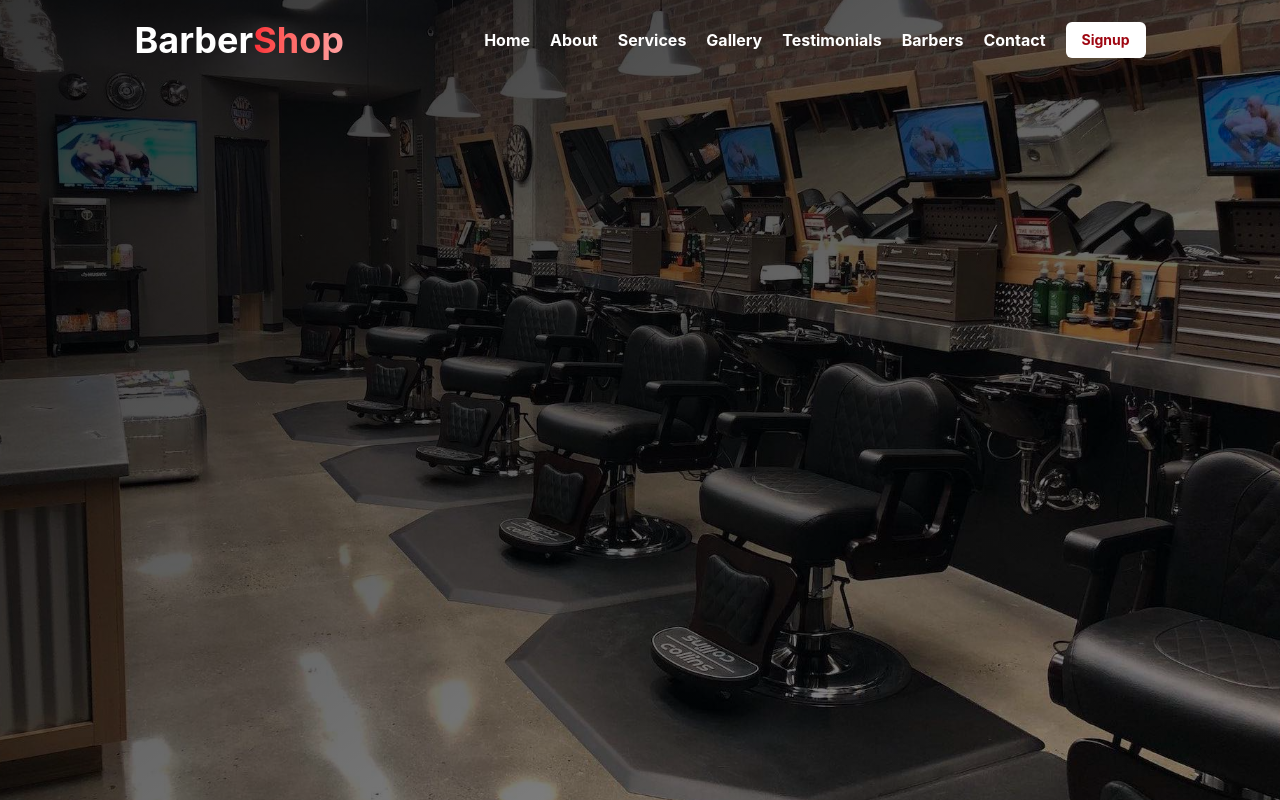
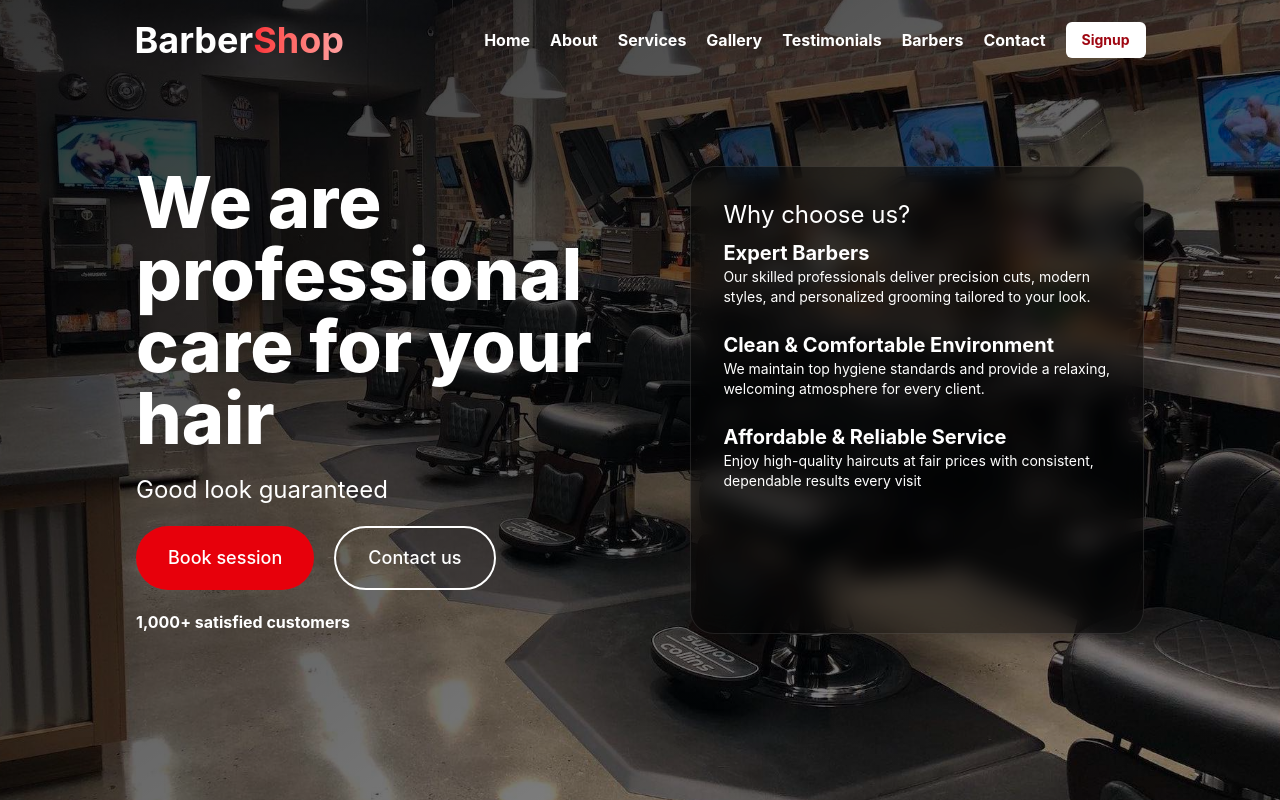
Before and after one commit to tonyopuodho/BarberShop, a React (Vite) app: page / in a window 1280 px wide. Built offline with nearby package versions, Linux system fonts and the light colour scheme.

Commit message:
hero page implementation

```diff
--- a/src/Components/Hero.jsx
+++ b/src/Components/Hero.jsx
@@ -1,4 +1,6 @@
 import React, { useEffect, useState } from 'react'
+import { FaShieldAlt } from 'react-icons/fa'
+import { FaPenRuler } from 'react-icons/fa6'
 
 function Hero() {
   const backgroundImages = ["src/assets/image1.jpg",
@@ -29,6 +31,59 @@ function Hero() {
           ))
         }
       </div>
+      {/* text content */}
+      <div className='relative z-20 flex items-center justify-center h-full'>
+        <div className='max-w-7xl md:w-[80%] flex justify-between gap-5 px-2'>
+          <div className='top-30 md:w-[50%] flex flex-col gap-5'>
+            <h1 className='text-6xl md:text-7xl text-white font-extrabold'>We are professional care for your hair</h1>
+            <p className='text-2xl text-white'>Good look guaranteed</p>
+              <div className={`flex flex-col sm:flex-row gap-5`}>
+                  <a href="#classes" className='group relative overflow-hidden rounded-full bg-red-600 px-8 py-4 text-white font-medium
+                  text-lg inline-flex items-center justify-center transition-all duration-300 transform hover:translate-y-[-2px] hover:shadow-lg
+                  '>
+                      <span className='relative z-10'>Book session</span>
+                      <div className='absolute inset-0 bg-gradient-to-r from-red-700 to-red-500
+                      transform scale-x-0 group-hover:scale-100 transition-all duration-300 origin-left
+                      '></div>
+                  </a>
+                  <a href="#classes" className='group relative overflow-hidden rounded-full border-2 px-8 py-4 text-white font-medium
+                  text-lg inline-flex items-center justify-center transition-all duration-300 transform hover:translate-y-[-2px] hover:shadow-lg
+                  '>
+                      <span className='relative z-10'>Contact us</span>
+                      <div className='absolute inset-0 bg-gradient-to-r from-red-700 to-red-500
+                      transform scale-x-0 group-hover:scale-100 transition-all duration-300 origin-left
+                      '></div>
+                  </a>
+                </div>
+                 <div className='text-white font-bold text-md'> 1,000+ satisfied customers</div>
+          </div>
+          <div className='bg-black/40 backdrop-blur-md p-8 rounded-3xl border
+          border-white/10 shadow-xl relative overflow-hidden hidden lg:block w-[45%]'>
+            <h1 className='text-bold text-white text-2xl mb-2'>Why choose us?</h1>
+            <div className='flex flex-col gap-6'>
+              <div className='flex gap-2'>
+
+                <div className='flex flex-col'>
+                  <h3 className='font-bold text-xl text-white'>Expert Barbers</h3>
+                  <p className='text-white text-sm'>Our skilled professionals deliver precision cuts, modern styles, and personalized grooming tailored to your look.</p>
+                </div>
+              </div>
+              <div className='flex gap-2'>
+                <div className='flex flex-col'>
+                  <h3 className='font-bold text-xl text-white'>Clean & Comfortable Environment</h3>
+                  <p className='text-white text-sm'>We maintain top hygiene standards and provide a relaxing, welcoming atmosphere for every client.</p>
+                </div>
+              </div>
+              <div className='flex gap-2'>
+                <div className='flex flex-col'>
+                  <h3 className='font-bold text-xl text-white'>Affordable & Reliable Service</h3>
+                  <p className='text-white text-sm'>Enjoy high-quality haircuts at fair prices with consistent, dependable results every visit</p>
+                </div>
+              </div>
+            </div>
+          </div>
+        </div>
+      </div>
     </div>
   )
 }
--- a/src/Components/NavigationBar.jsx
+++ b/src/Components/NavigationBar.jsx
@@ -12,9 +12,12 @@ function NavigationBar() {
     {name:"Barbers",href:"#barbers"},
     {name:"Contact",href:"#contact"}
   ]
+  const openMenu = () => {
+    setIsOpen(!isOpen)
+  }
   return (
     <>
-    <div className='fixed top-0 w-full h-[10vh] p-2 flex items-center z-10'>
+    <div className='fixed top-0 w-full h-[10vh] p-2 flex items-center z-70'>
 
       <div className='flex justify-between md:w-[80%] items-center mx-auto w-full'>
         <h1 className='text-4xl md:text-4xl font-bold text-white items-center'>Barber<span className='
@@ -31,7 +34,7 @@ function NavigationBar() {
         </div>
         {/* mobile button*/}
         <div className='lg:hidden text-4xl font-bold text-white transition-all duration-300 ease-in z-5'>
-          <div onClick={() => {setIsOpen(!isOpen)}}>
+          <div onClick={openMenu}>
             {
                isOpen ? <FaTimes/> : <FaBars/>
             }
@@ -40,7 +43,7 @@ function NavigationBar() {
       </div>
     </div>
     {/* mobile navigation */}
-    <div className={`top-23 z-9 md:hidden w-full h-[60vh] bg-white flex flex-col transition-all duration-300 ease-in absolute  ${isOpen ? 'left-0' : 'left-[-100%]'}`}>
+    <div className={`top-23 z-70 md:hidden  w-full h-[60vh] bg-white flex flex-col transition-all duration-300 ease-in absolute  ${isOpen ? 'left-0' : 'left-[-100%]'}`}>
       <div className='flex flex-col gap-4 mt-20 ml-2 text-xl text-gray-800 font-bold'>
         {
           navLinks.map((item) => (
```
